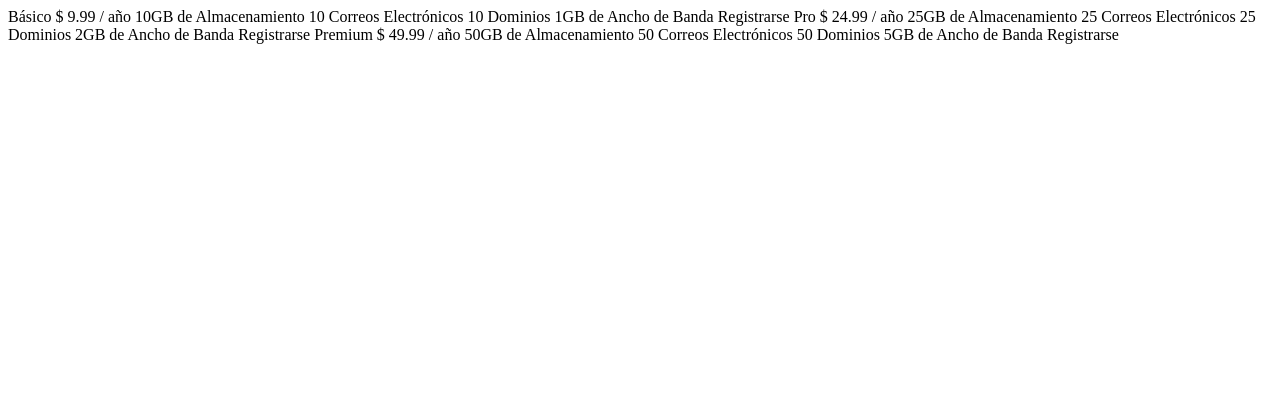
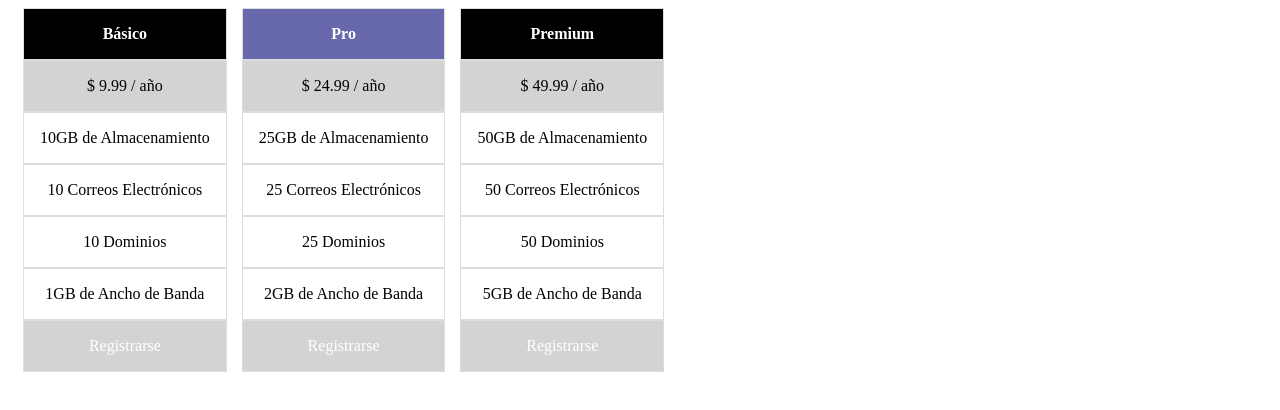
Before and after one commit to dnlslcd/ironhack-evaluacion-continua-uf1841-main, a plain HTML site: page ejercicio-maquetacion/index.html in a window 1280 px wide. Drawn offline with Linux system fonts and the light colour scheme.

Commit message:
ejercicio maquetación empezado

```diff
--- a/ejercicio-maquetacion/index.html
+++ b/ejercicio-maquetacion/index.html
@@ -1,41 +1,92 @@
 <!DOCTYPE html>
 <html lang="en">
-
   <head>
-    <meta charset="UTF-8">
-    <meta name="viewport" content="width=device-width, initial-scale=1.0">
+    <meta charset="UTF-8" />
+    <meta name="viewport" content="width=device-width, initial-scale=1.0" />
     <title>Document</title>
     <style>
       * {
         box-sizing: border-box;
       }
+table {
+    border-spacing: 15px 0px;
+    width: auto;
+}
+
+
+      td,th {
+        border: 1px solid #dddddd;
+        text-align: center;
+        padding: 1rem;
+      }
+
+      .fondonegro {
+        background-color: black;
+      }
+
+      .fondogris {
+        background-color: lightgray;
+      }
+
+      .letrablanca {
+        color: white;
+      }
+
+      .fondolila {
+        background-color: #6868AC;
+      }
+
     </style>
   </head>
 
   <body>
-    Básico
-    $ 9.99 / año
-    10GB de Almacenamiento
-    10 Correos Electrónicos
-    10 Dominios
-    1GB de Ancho de Banda
-    Registrarse
+    <table>
+        <colgroup>
+            <col span="2" box-shadow="0 8px 12px 0 rgb(104,104,171, 0.8)">
+        </colgroup>
+      <thead>
+        <tr class="letrablanca">
+          <th class="fondonegro">Básico</th>
+          <th class="fondolila">Pro</th>
+          <th class="fondonegro">Premium</th>
+        </tr>
+      </thead>
+      <tbody>
+        <tr class="fondogris">
+          <td>$ 9.99 / año</td>
+          <td>$ 24.99 / año</td>
+          <td>$ 49.99 / año</td>
+        </tr>
+        <tr>
+          <td>10GB de Almacenamiento</td>
+          <td>25GB de Almacenamiento</td>
+          <td>50GB de Almacenamiento</td>
+        </tr>
 
-    Pro
-    $ 24.99 / año
-    25GB de Almacenamiento
-    25 Correos Electrónicos
-    25 Dominios
-    2GB de Ancho de Banda
-    Registrarse
+        <tr>
+          <td>10 Correos Electrónicos</td>
+          <td>25 Correos Electrónicos</td>
+          <td>50 Correos Electrónicos</td>
+        </tr>
 
-    Premium
-    $ 49.99 / año
-    50GB de Almacenamiento
-    50 Correos Electrónicos
-    50 Dominios
-    5GB de Ancho de Banda
-    Registrarse
+        <tr>
+          <td>10 Dominios</td>
+          <td>25 Dominios</td>
+          <td>50 Dominios</td>
+        </tr>
+
+        <tr>
+          <td>1GB de Ancho de Banda</td>
+          <td>2GB de Ancho de Banda</td>
+          <td>5GB de Ancho de Banda</td>
+        </tr>
+
+        <tr class="fondogris letrablanca">
+          <td>Registrarse</td>
+          <td>Registrarse</td>
+          <td>Registrarse</td>
+        </tr>
+      </tbody>
+    </table>
   </body>
-
 </html>
```
Lines whose indentation alone changed are shown as unchanged.
